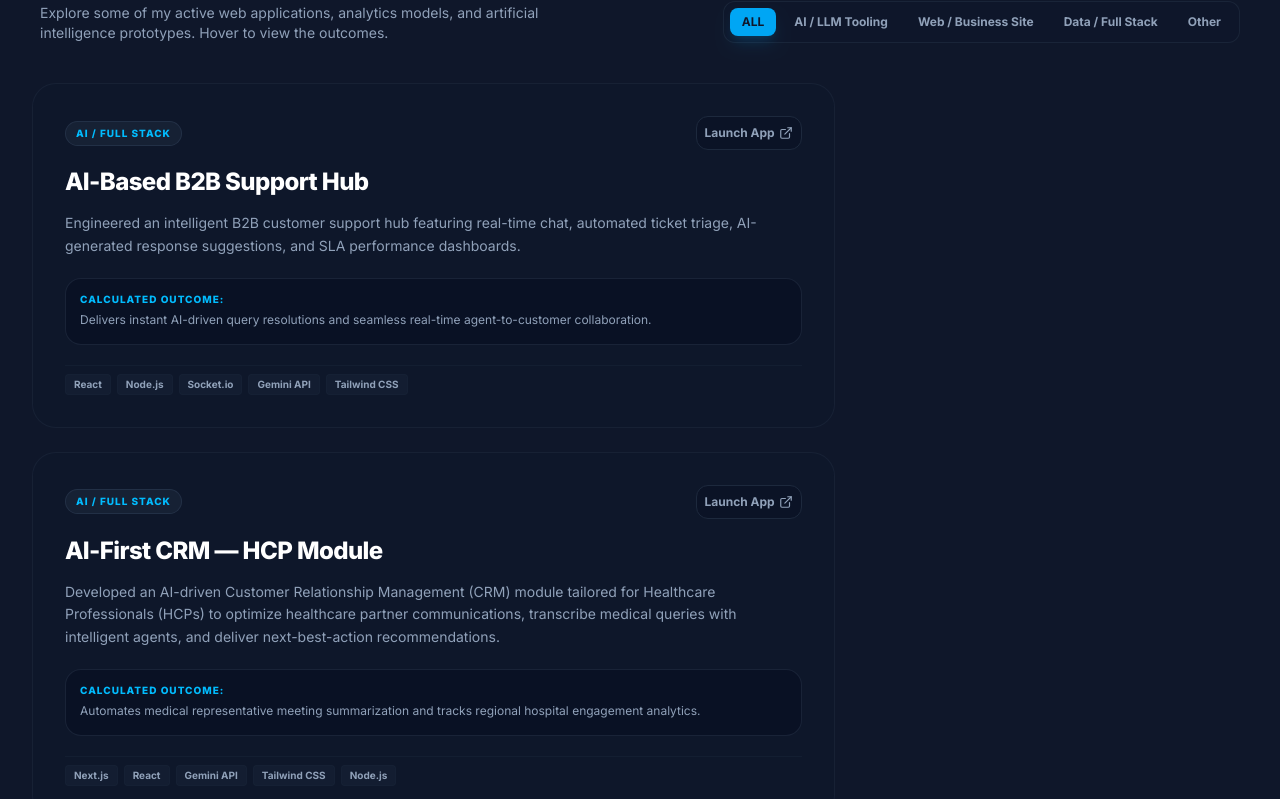
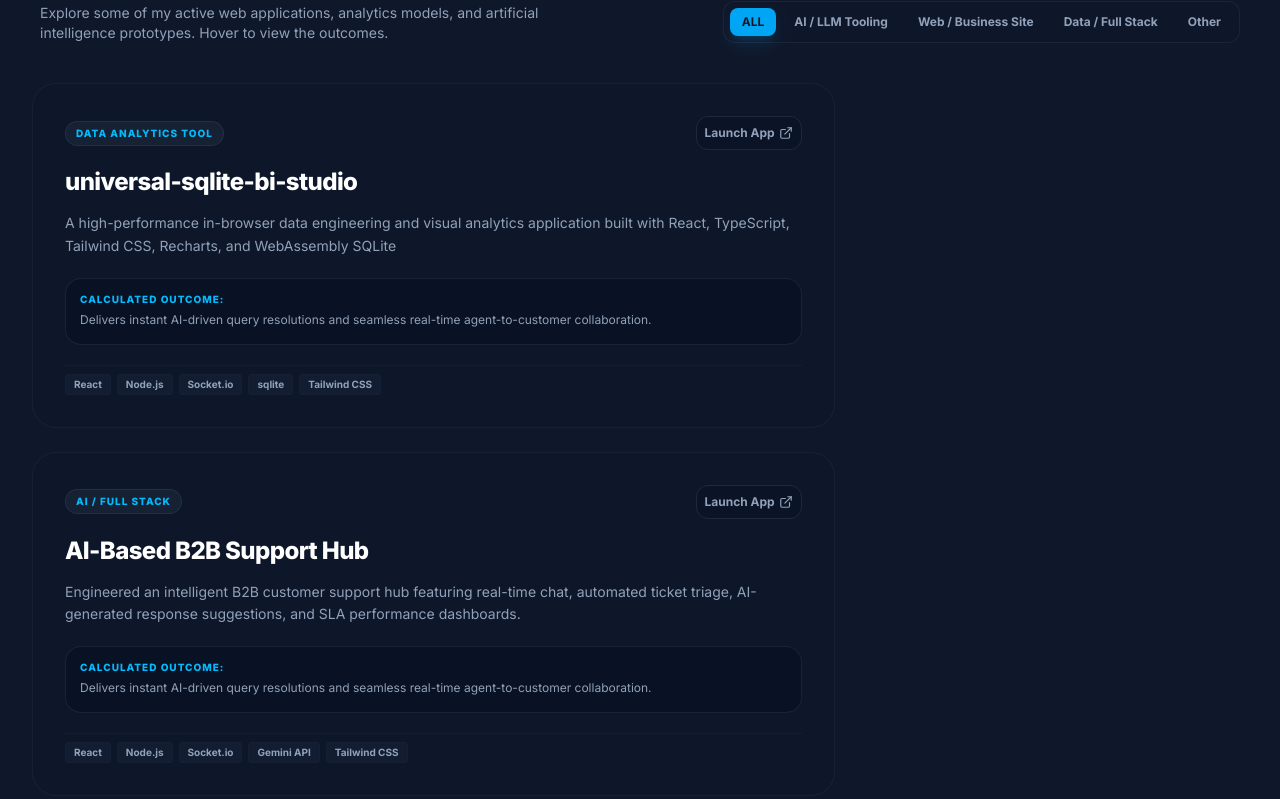
Before and after one commit to omkarchavan1a/Omkarchavan, a React (Vite) app: page / in a window 1280 px wide. Shown: the part 3241-4040 px from the top of the page. Built offline with nearby package versions, Linux system fonts and the light colour scheme; a web font is replaced by a local one.

Commit message:
data updated new project

```diff
--- a/src/data.ts
+++ b/src/data.ts
@@ -123,6 +123,15 @@ export const skillCategories: SkillCategory[] = [
 
 export const projects: Project[] = [
   {
+    id: 'universal-sqlite-bi-studio',
+    title: 'universal-sqlite-bi-studio',
+    category: 'data analytics tool',
+    description: 'A high-performance in-browser data engineering and visual analytics application built with React, TypeScript, Tailwind CSS, Recharts, and WebAssembly SQLite',
+    stack: ['React', 'Node.js', 'Socket.io', 'sqlite', 'Tailwind CSS'],
+    link: 'https://universal-sqlite-bi-studio.vercel.app/',
+    impact: 'Delivers instant AI-driven query resolutions and seamless real-time agent-to-customer collaboration.',
+    featured: true
+  },{
     id: 'ai-b2b-support-hub',
     title: 'AI-Based B2B Support Hub',
     category: 'AI / Full Stack',
```
